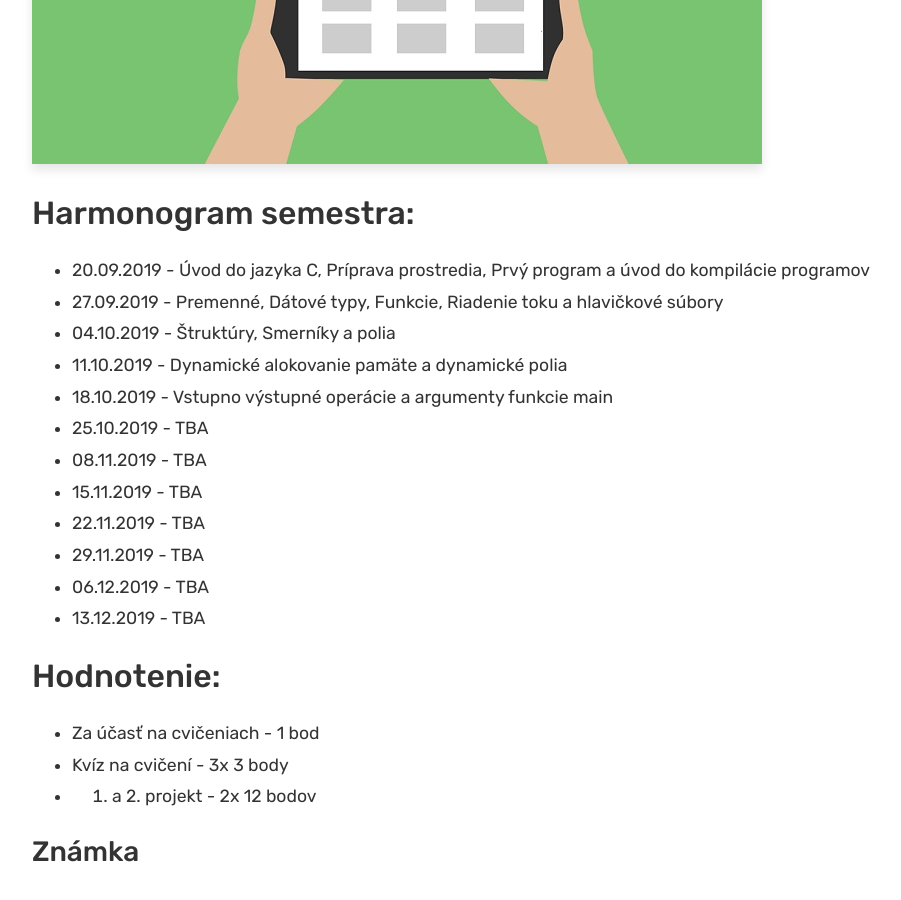
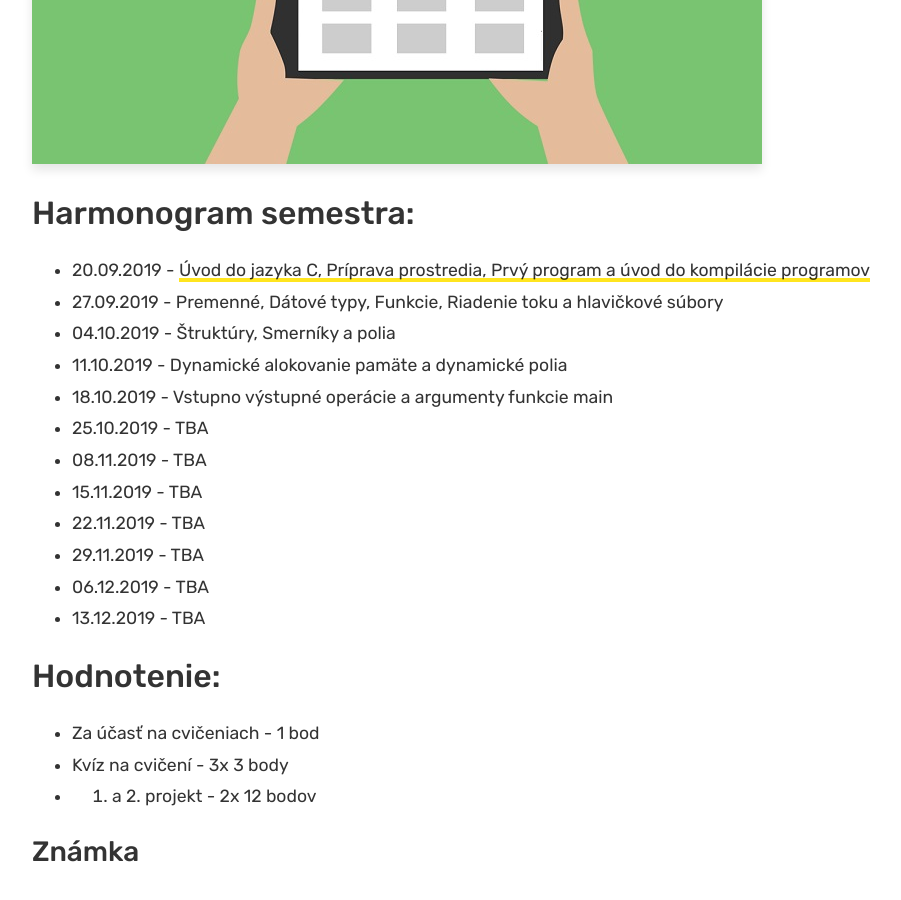
Before and after one commit to ppatrik/ppatrik.github.io, a Jekyll site: the page built from _posts/2019-09-20-JAC.md, in a window 1280 px wide and 900 px high, scrolled down 481 px. Shown: the whole window, without its empty margins (53-954 px from the left). Built offline with Jekyll 4.4.1, drawn with Linux system fonts in a browser that asks for light colours; comment, search, counter and statistics services are not loaded; some of the changed lines change nothing that is shown.

Commit message:
edit jac.md

```diff
--- a/_posts/2019-09-20-JAC.md
+++ b/_posts/2019-09-20-JAC.md
@@ -8,7 +8,7 @@ author: ppatrik
 ---
 
 ## Harmonogram semestra:
-* 20.09.2019 - Úvod do jazyka C, Príprava prostredia, Prvý program a úvod do kompilácie programov
+* 20.09.2019 - [Úvod do jazyka C, Príprava prostredia, Prvý program a úvod do kompilácie programov]({{site.base_url}}/vyuka/jac/2019/09/20/JAC-Cvicenie01.html)
 * 27.09.2019 - Premenné, Dátové typy, Funkcie, Riadenie toku a hlavičkové súbory
 * 04.10.2019 - Štruktúry, Smerníky a polia
 * 11.10.2019 - Dynamické alokovanie pamäte a dynamické polia
```
